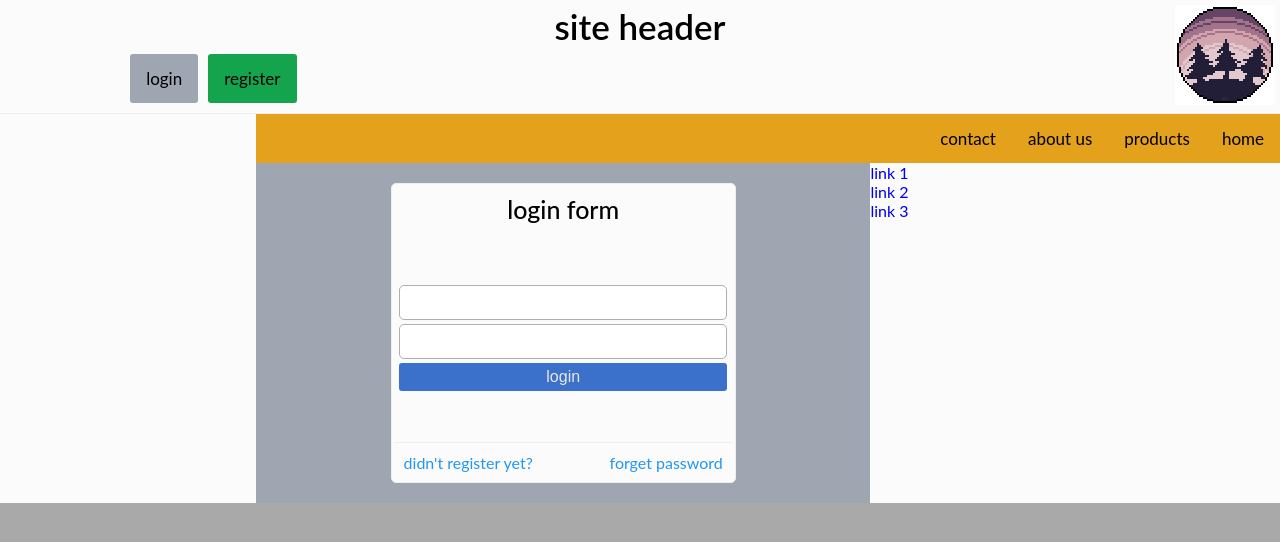
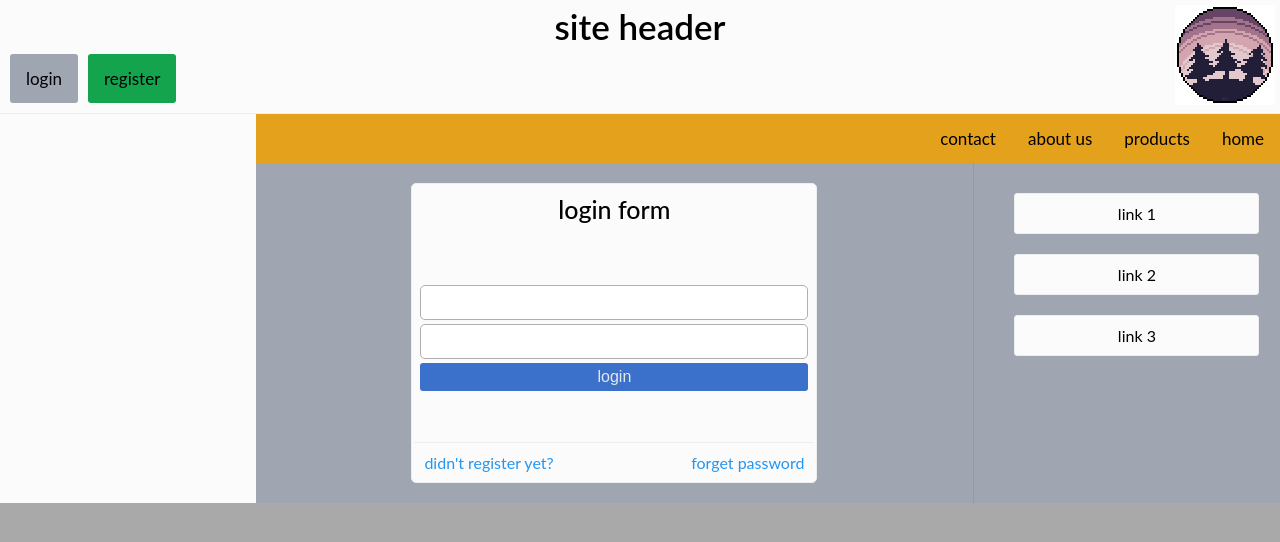
Before and after one commit to jamshidian9898/specialSubjectsSchool2, a plain HTML site: page front/index.html in a window 1280 px wide. Drawn offline with Linux system fonts and the light colour scheme.

Commit message:
work on sidebar

```diff
--- a/front/css/default.css
+++ b/front/css/default.css
@@ -371,3 +371,7 @@ input[type=text] {
 .b-r{
     border-right: 1px solid #eee;
 }
+
+.width-100{
+    width: 100%;
+}
--- a/front/css/style.css
+++ b/front/css/style.css
@@ -67,6 +67,7 @@ ul {
     flex-direction: column;
     justify-content: flex-end;
 }
+
 .mid-header {
     text-align: end;
     display: flex;
@@ -82,7 +83,7 @@ ul {
 
 .nav {
     display: flex;
-    justify-content: center;
+    justify-content: start;
 }
 
 .nav a {
@@ -135,11 +136,26 @@ ul {
 }
 
 .content {
-    width: 60%;
+    width: 70%;
 }
 
 .sidebar {
-    width: 40%;
+    width: 30%;
+    display: flex;
+    justify-content: center;
+    border-left: 1px #999 solid;
+}
+
+.sidebar-links {
+    display: flex;
+    flex-direction: column;
+    width: 80%;
+    text-align: center;
+}
+
+.sidebar-item {
+    padding: 10px;
+    margin: 10px;
 }
 
 .main-nav {
--- a/front/index.html
+++ b/front/index.html
@@ -14,7 +14,6 @@
     <div class="container bg-light">
         <div class="header b-b">
             <div class="left-header ">
-
                 <div class="nav">
                     <a href="#login" class="nav-link btn-secondary light-rounded m1">login</a>
                     <a href="#register" class="nav-link btn-green light-rounded m1">register</a>
@@ -42,8 +41,8 @@
                     <a href="#" class="nav-link">about us</a>
                     <a href="#" class="nav-link">contact</a>
                 </div>
-                <div class="main ">
-                    <div class="content bg-secondary ">
+                <div class="main bg-secondary">
+                    <div class="content  ">
                         <div class="form-block bg-light">
                             <div class="form-header p2">login form</div>
                             <div class="form-body">
@@ -59,11 +58,17 @@
                             </div>
                         </div>
                     </div>
-                    <div class="sidebar ">
+                    <div class="sidebar pt4">
                         <ul class="sidebar-links">
-                            <li class="sidebar-item"><a href="#" class="sidebar-link">link 1</a></li>
-                            <li class="sidebar-item"><a href="#" class="sidebar-link">link 2</a></li>
-                            <li class="sidebar-item"><a href="#" class="sidebar-link">link 3</a></li>
+                            <a href="#" class="sidebar-link ">
+                                <li class="sidebar-item bordered btn-light text-dark light-rounded width-100">link 1</li>
+                            </a>
+                            <a href="#" class="sidebar-link ">
+                                <li class="sidebar-item bordered btn-light text-dark light-rounded width-100">link 2</li>
+                            </a>
+                            <a href="#" class="sidebar-link ">
+                                <li class="sidebar-item bordered btn-light text-dark light-rounded width-100">link 3</li>
+                            </a>
                         </ul>
                     </div>
                 </div>
```
